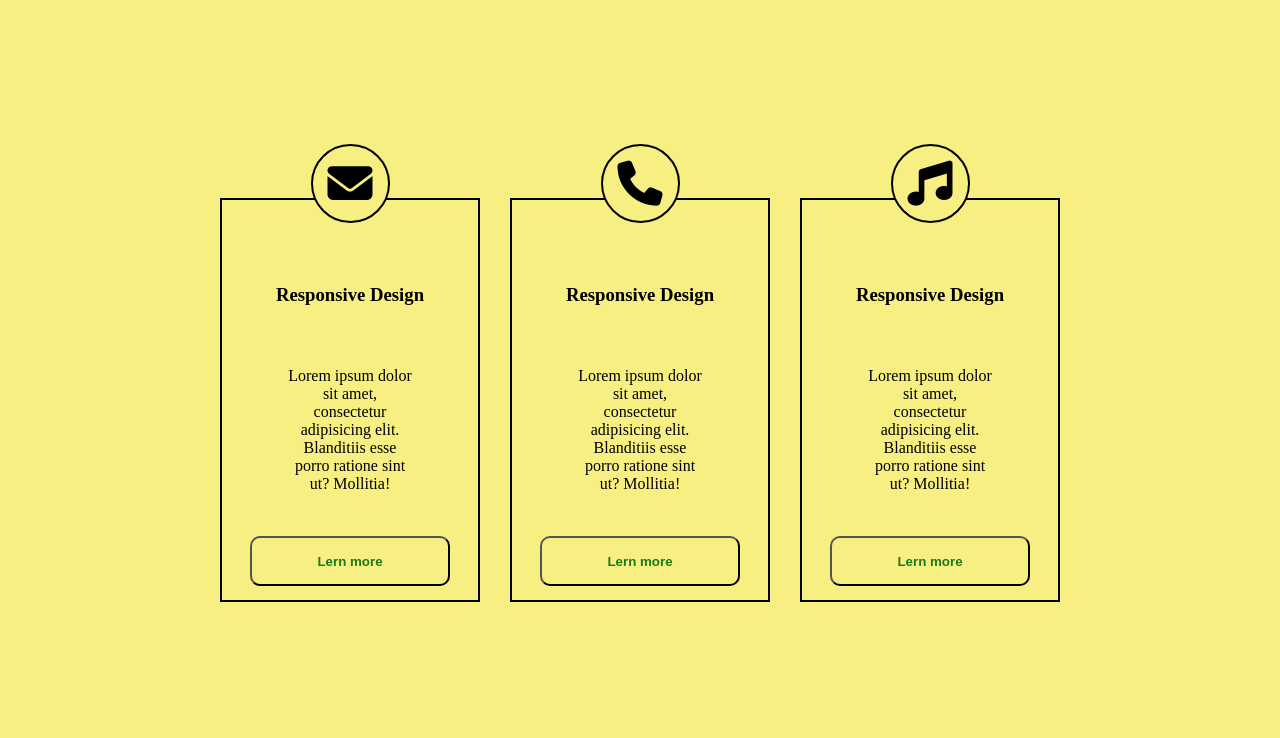
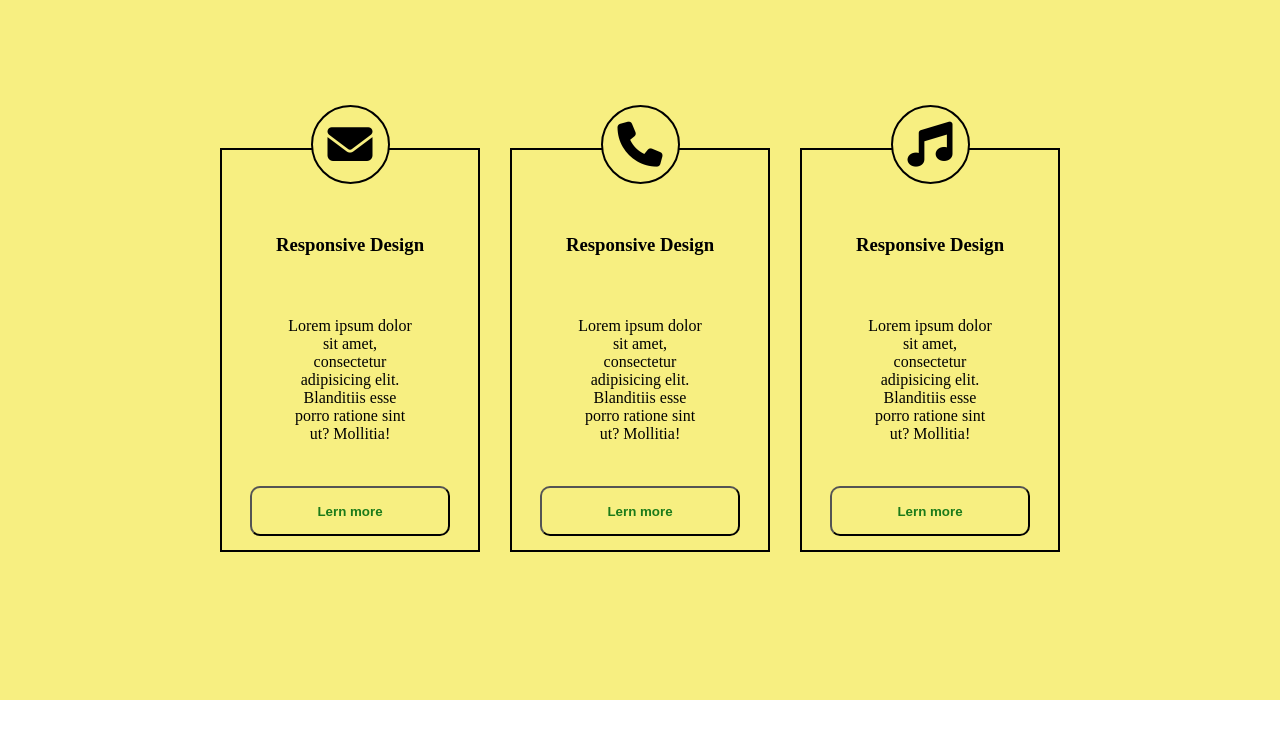
Before and after one commit to 32Valik92/1.html-css, a plain HTML site: page Lesson3/Card_1/index.html in a window 1280 px wide. Drawn offline with Linux system fonts and the light colour scheme.

Commit message:
Lesson 3: version 2

```diff
--- a/Lesson3/Card_1/style.css
+++ b/Lesson3/Card_1/style.css
@@ -5,7 +5,7 @@ body {
 
 .father {
     width: 100%;
-    height: 100vh;
+    height: 700px;
     background-color: #F7EF81;
     display: flex;
     align-items: center;
@@ -15,7 +15,7 @@ body {
 
 .card {
     width: 20%;
-    height: 50%;
+    height: 400px;
     border: 2px solid black;
     display: flex;
     flex-direction: column;
@@ -48,7 +48,7 @@ a {
     border: 2px solid black;
     position: absolute;
     font-size: 45px;
-    top: 18%;
+    top: 105px;
     background: #F7EF81;
     border-radius: 100%;
     padding: 15px;
```
